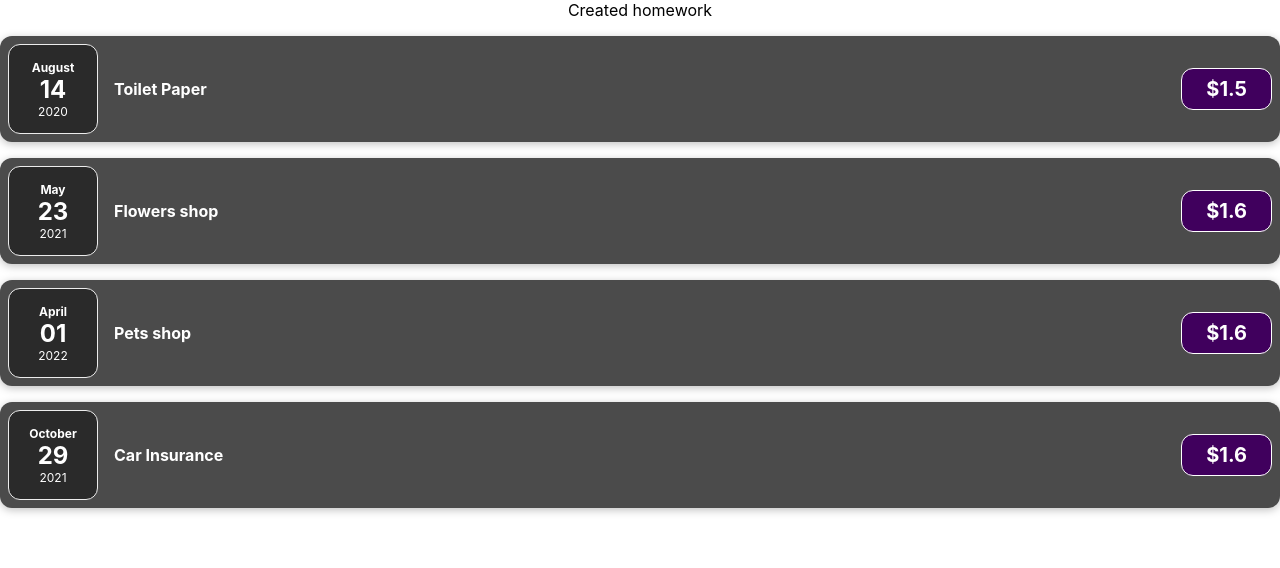
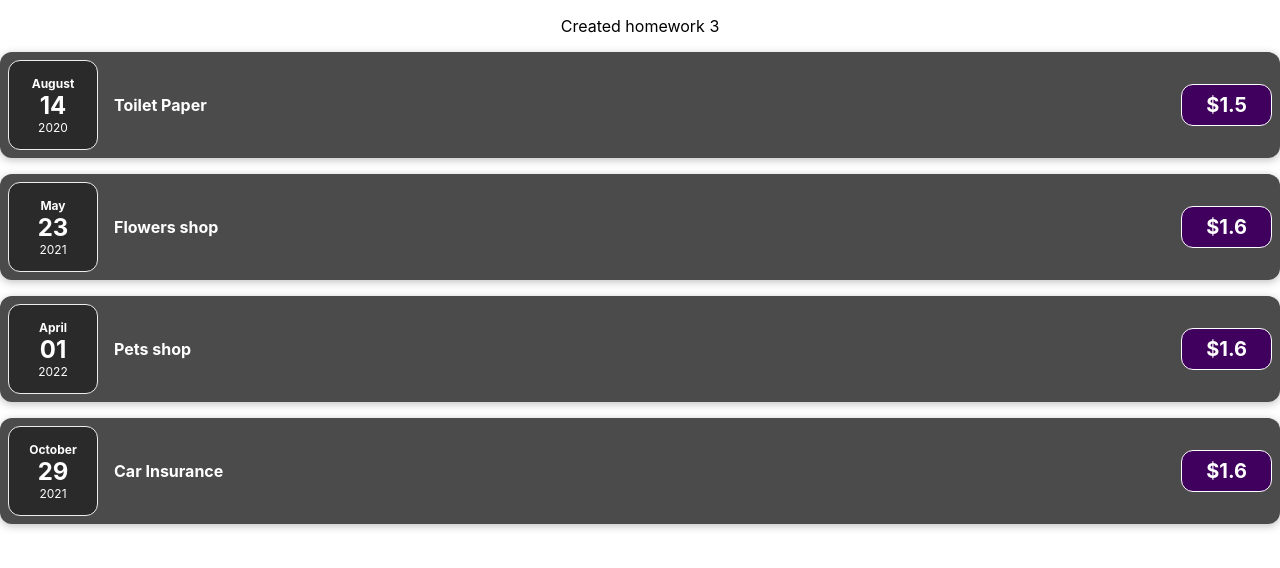
Before and after one commit to Asanova01/Expenses, a React (Create React App) app: page / in a window 1280 px wide. Shown: the top 568 px of the page. Built offline with nearby package versions, Linux system fonts and the light colour scheme.

Commit message:
done with HW_3

```diff
--- a/src/App.js
+++ b/src/App.js
@@ -30,7 +30,7 @@ function App() {
 
 	return (
 		<div className='App'>
-			<div>Created homework</div>
+			<p>Created homework 3 </p>
 			<Expenses data={expenses} />
 		</div>
 	)
```
